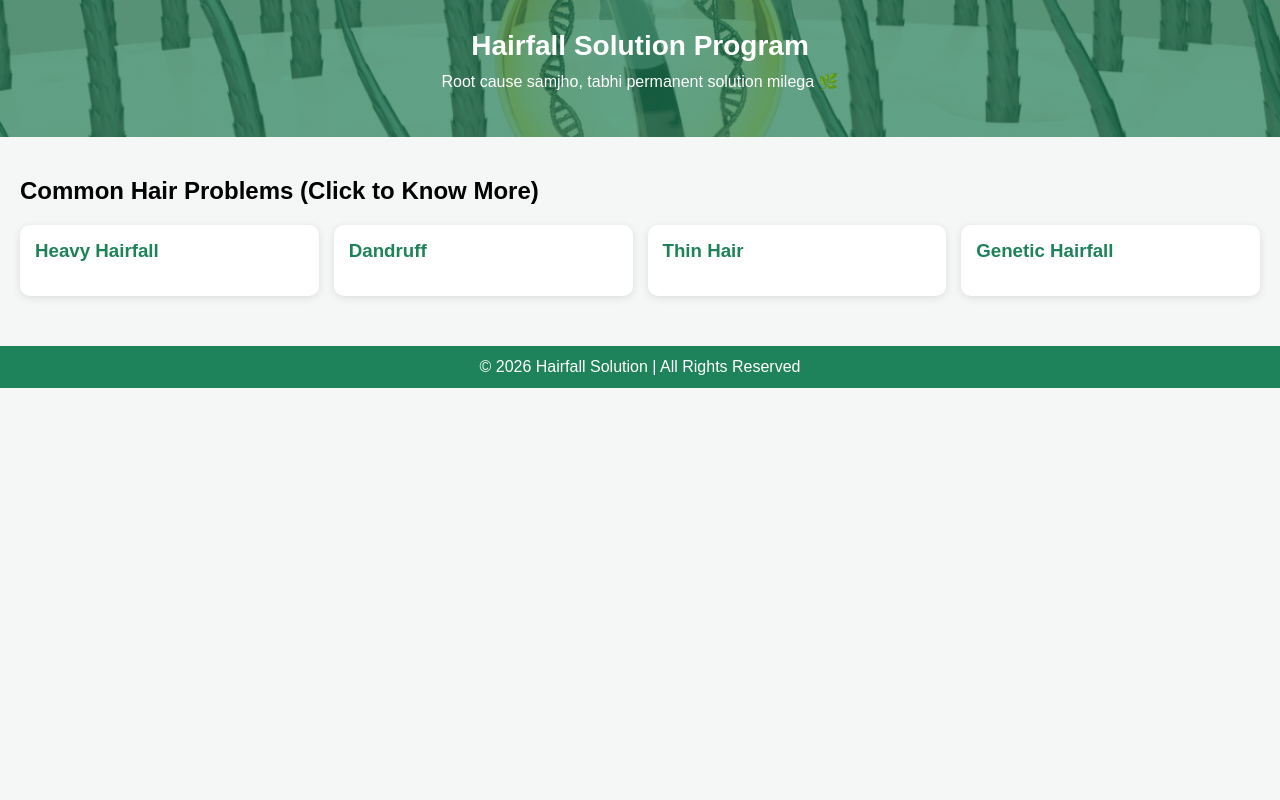
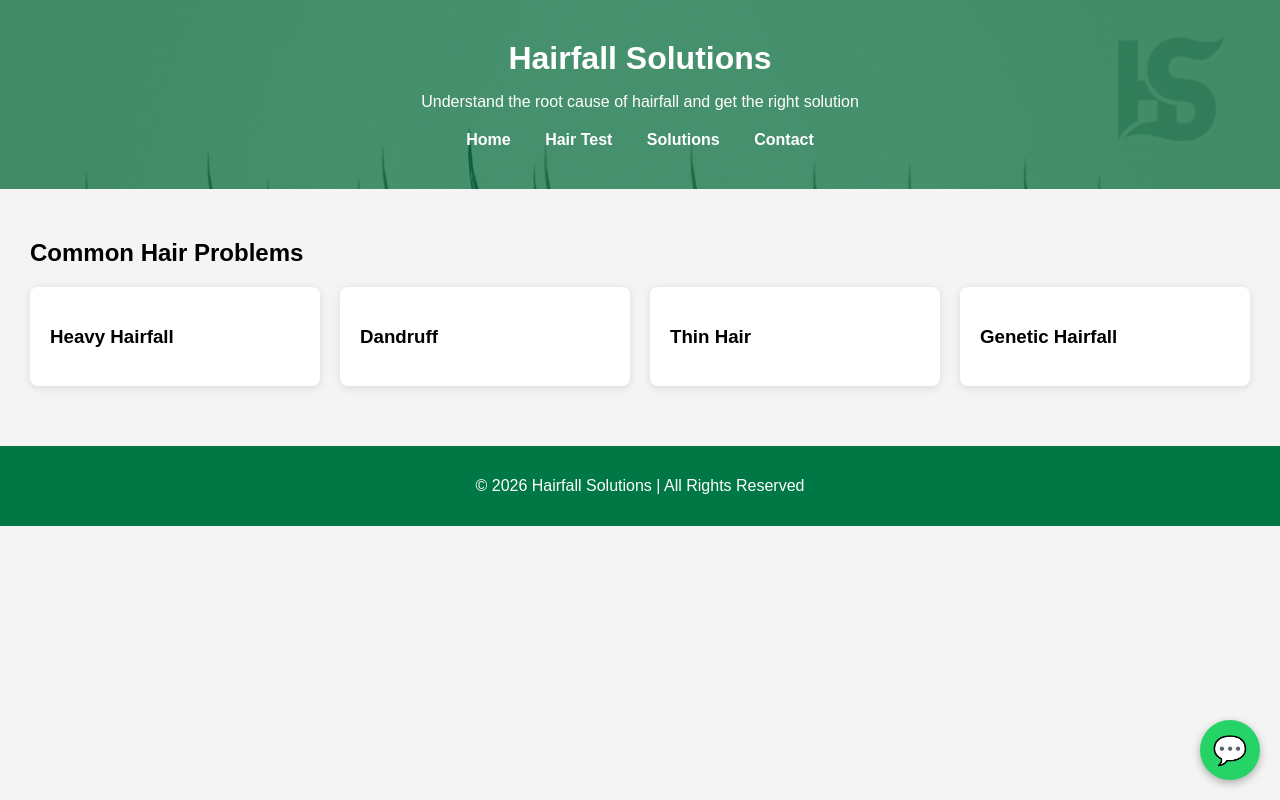
Before and after one commit to aniketyadav9584288420-code/hairfall-solutions, a plain HTML site: page index.html in a window 1280 px wide. Drawn offline with Linux system fonts and the light colour scheme.

Commit message:
Update index.html

```diff
--- a/index.html
+++ b/index.html
@@ -2,130 +2,179 @@
 <html lang="en">
 <head>
 <meta charset="UTF-8">
-    <title>Hairfall Solution | Healthy Hair Program</title>
+<meta name="viewport" content="width=device-width, initial-scale=1.0">
 
-    <!-- FAVICON (JPEG ICON) -->
+<title>Hairfall Solutions</title>
+
 <link rel="icon" type="image/jpeg" href="favicon.jpeg">
 
-    <meta name="viewport" content="width=device-width, initial-scale=1.0">
+<style>
 
-    <style>
-        body {
-            margin: 0;
-            font-family: Arial, sans-serif;
-            background: #f5f7f6;
+body{
+margin:0;
+font-family:Arial;
+background:#f4f4f4;
 }
 
-        header {
-            background: linear-gradient(rgba(30,130,90,0.7), rgba(30,130,90,0.7)),
-                        url('header-bg.jpeg') center/cover no-repeat;
-            color: white;
-            padding: 30px 20px;
-            text-align: center;
+/* HEADER */
+
+header{
+background:linear-gradient(rgba(0,120,70,0.7),rgba(0,120,70,0.7)),url('header-bg.jpeg');
+background-size:cover;
+color:white;
+padding:40px;
+text-align:center;
 }
 
-        header h1 {
-            margin: 0;
-            font-size: 28px;
+header h1{
+margin:0;
+font-size:32px;
 }
 
-        header p {
-            margin-top: 10px;
-            font-size: 16px;
+/* NAVIGATION */
+
+nav{
+margin-top:20px;
 }
 
-        .container {
-            padding: 20px;
+nav a{
+color:white;
+margin:0 15px;
+font-weight:bold;
+text-decoration:none;
 }
 
-        .problems {
-            display: grid;
-            grid-template-columns: repeat(auto-fit, minmax(220px, 1fr));
-            gap: 15px;
+nav a:hover{
+text-decoration:underline;
 }
 
-        .problem-box {
-            background: white;
-            border-radius: 10px;
-            padding: 15px;
-            box-shadow: 0 2px 8px rgba(0,0,0,0.1);
-            cursor: pointer;
-            transition: 0.3s;
+/* MAIN SECTION */
+
+.container{
+padding:30px;
 }
 
-        .problem-box:hover {
-            transform: translateY(-5px);
-            background: #e9f5f0;
+.problems{
+display:grid;
+grid-template-columns:repeat(auto-fit,minmax(200px,1fr));
+gap:20px;
 }
 
-        .problem-box h3 {
-            margin-top: 0;
-            color: #1e825a;
+.box{
+background:white;
+padding:20px;
+border-radius:8px;
+box-shadow:0 2px 8px rgba(0,0,0,0.1);
+cursor:pointer;
 }
 
-        .problem-box p {
-            display: none;
-            font-size: 14px;
-            color: #444;
+.box:hover{
+background:#eaf7f1;
 }
 
-        .problem-box.active p {
-            display: block;
+.box p{
+display:none;
+margin-top:10px;
+font-size:14px;
 }
 
-        footer {
-            background: #1e825a;
-            color: white;
-            text-align: center;
-            padding: 12px;
-            margin-top: 30px;
+.box.active p{
+display:block;
 }
+
+/* FOOTER */
+
+footer{
+background:#007846;
+color:white;
+text-align:center;
+padding:15px;
+margin-top:30px;
+}
+
+/* WHATSAPP BUTTON */
+
+.whatsapp{
+position:fixed;
+bottom:20px;
+right:20px;
+background:#25D366;
+width:60px;
+height:60px;
+border-radius:50%;
+display:flex;
+align-items:center;
+justify-content:center;
+font-size:28px;
+color:white;
+text-decoration:none;
+box-shadow:0 3px 8px rgba(0,0,0,0.3);
+}
+
 </style>
+
 </head>
 
 <body>
 
 <header>
-    <h1>Hairfall Solution Program</h1>
-    <p>Root cause samjho, tabhi permanent solution milega 🌿</p>
+
+<h1>Hairfall Solutions</h1>
+<p>Understand the root cause of hairfall and get the right solution</p>
+
+<nav>
+<a href="#">Home</a>
+<a href="#">Hair Test</a>
+<a href="#">Solutions</a>
+<a href="#">Contact</a>
+</nav>
+
 </header>
 
 <div class="container">
-    <h2>Common Hair Problems (Click to Know More)</h2>
+
+<h2>Common Hair Problems</h2>
 
 <div class="problems">
 
-        <div class="problem-box" onclick="toggle(this)">
+<div class="box" onclick="toggle(this)">
 <h3>Heavy Hairfall</h3>
-            <p>Stress, poor diet, hormonal imbalance aur weak roots heavy hairfall ka main reason hote hain.</p>
+<p>Hairfall can happen due to stress, hormonal imbalance, poor diet and weak hair roots.</p>
 </div>
 
-        <div class="problem-box" onclick="toggle(this)">
+<div class="box" onclick="toggle(this)">
 <h3>Dandruff</h3>
-            <p>Dry scalp, fungal infection aur galat hair products dandruff ko badhate hain.</p>
+<p>Dandruff is usually caused by dry scalp, fungal infection or wrong hair products.</p>
 </div>
 
-        <div class="problem-box" onclick="toggle(this)">
+<div class="box" onclick="toggle(this)">
 <h3>Thin Hair</h3>
-            <p>Protein deficiency aur over styling se baal patle aur weak ho jate hain.</p>
+<p>Thin hair can result from protein deficiency, excessive styling and poor nutrition.</p>
 </div>
 
-        <div class="problem-box" onclick="toggle(this)">
+<div class="box" onclick="toggle(this)">
 <h3>Genetic Hairfall</h3>
-            <p>Family history ke wajah se hair follicles dheere dheere weak ho jate hain.</p>
+<p>Genetic hairfall happens due to family history and gradual weakening of hair follicles.</p>
 </div>
 
 </div>
+
 </div>
 
 <footer>
-    © 2026 Hairfall Solution | All Rights Reserved
+
+<p>© 2026 Hairfall Solutions | All Rights Reserved</p>
+
 </footer>
 
+<a href="https://wa.me/9584288420" class="whatsapp" target="_blank">💬</a>
+
 <script>
-    function toggle(box) {
-        box.classList.toggle("active");
+
+function toggle(element){
+element.classList.toggle("active");
 }
+
 </script>
 
 </body>
```
Lines whose indentation alone changed are shown as unchanged.
